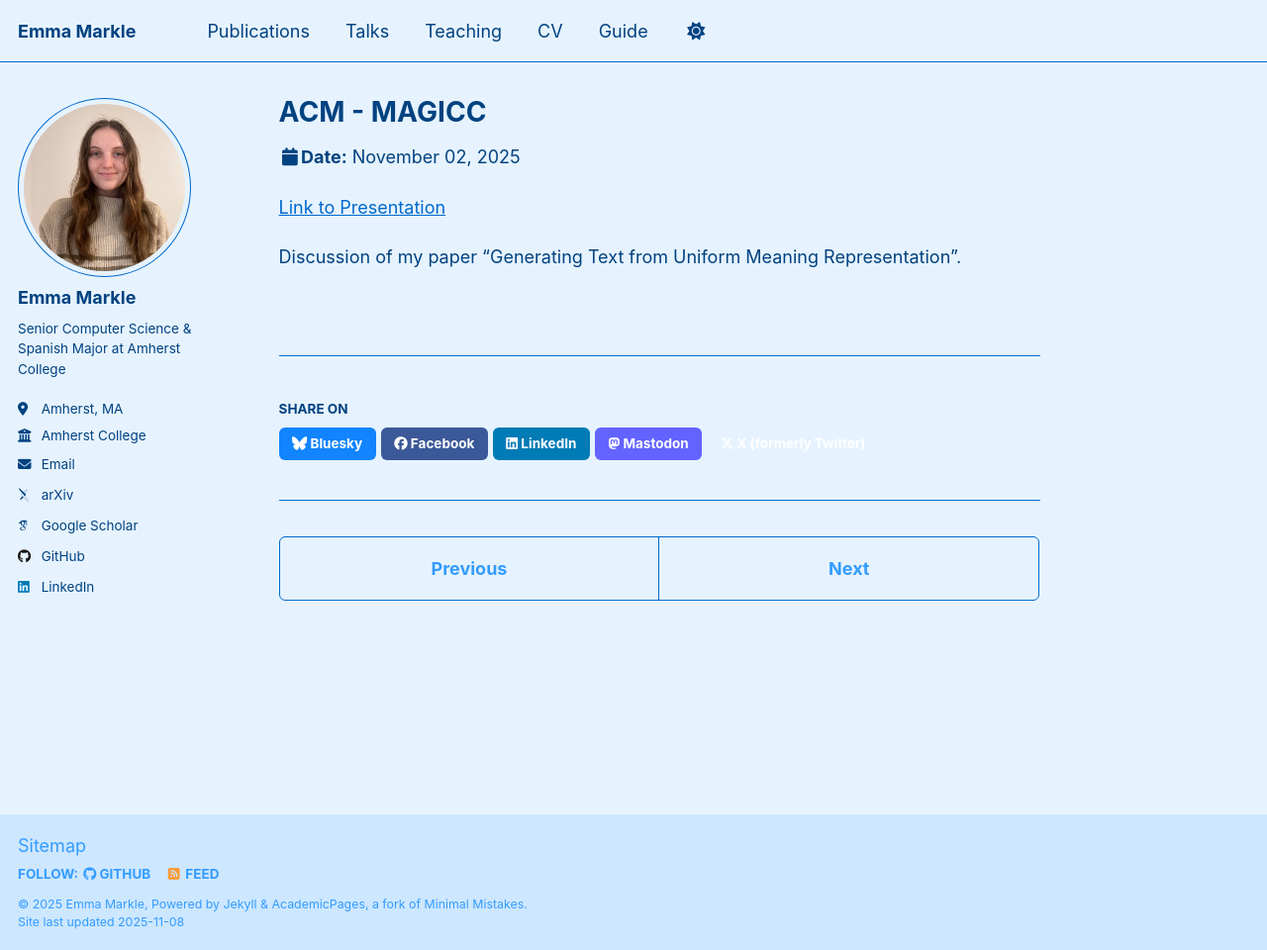
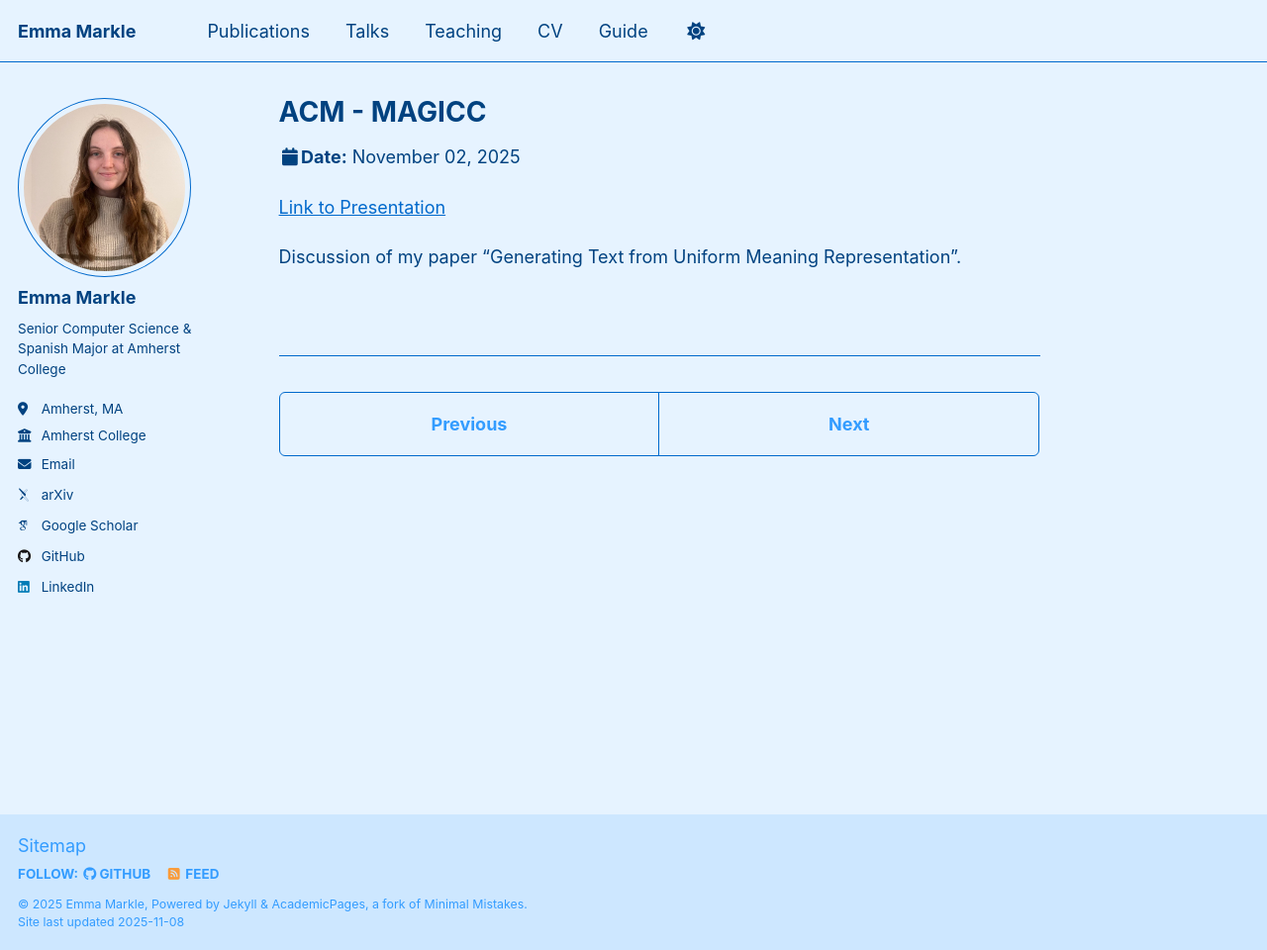
Before and after one commit to emmamarkle/emmamarkle.github.io, a Jekyll site: the page built from _talks/2013-03-01-tutorial-1.md, in a window 1280 px wide and 960 px high. Shown: the whole window at 99% size. Built offline with Jekyll 4.4.1, drawn with Linux system fonts in a browser that asks for light colours; some web fonts are replaced; a script that is not in the unit is left out; some of the changed lines change nothing that is shown.

Commit message:
Update _config.yml

```diff
--- a/_config.yml
+++ b/_config.yml
@@ -243,7 +243,7 @@ defaults:
       author_profile: true
       read_time: true
       comments: true
-      share: true
+      share: false
       related: true
   # _pages
   - scope:
@@ -259,7 +259,7 @@ defaults:
     values:
       layout: single
       author_profile: true
-      share: true
+      share: false
       comments: true
   # _publications
   - scope:
@@ -268,7 +268,7 @@ defaults:
     values:
       layout: single
       author_profile: true
-      share: true
+      share: false
       comments: true
   # _portfolio
   - scope:
@@ -277,7 +277,7 @@ defaults:
     values:
       layout: single
       author_profile: true
-      share: true
+      share: false
       comment: true
   # _talks
   - scope:
@@ -286,7 +286,7 @@ defaults:
     values:
       layout: talk
       author_profile: true
-      share: true
+      share: false
 
 
 # Sass/SCSS
```
